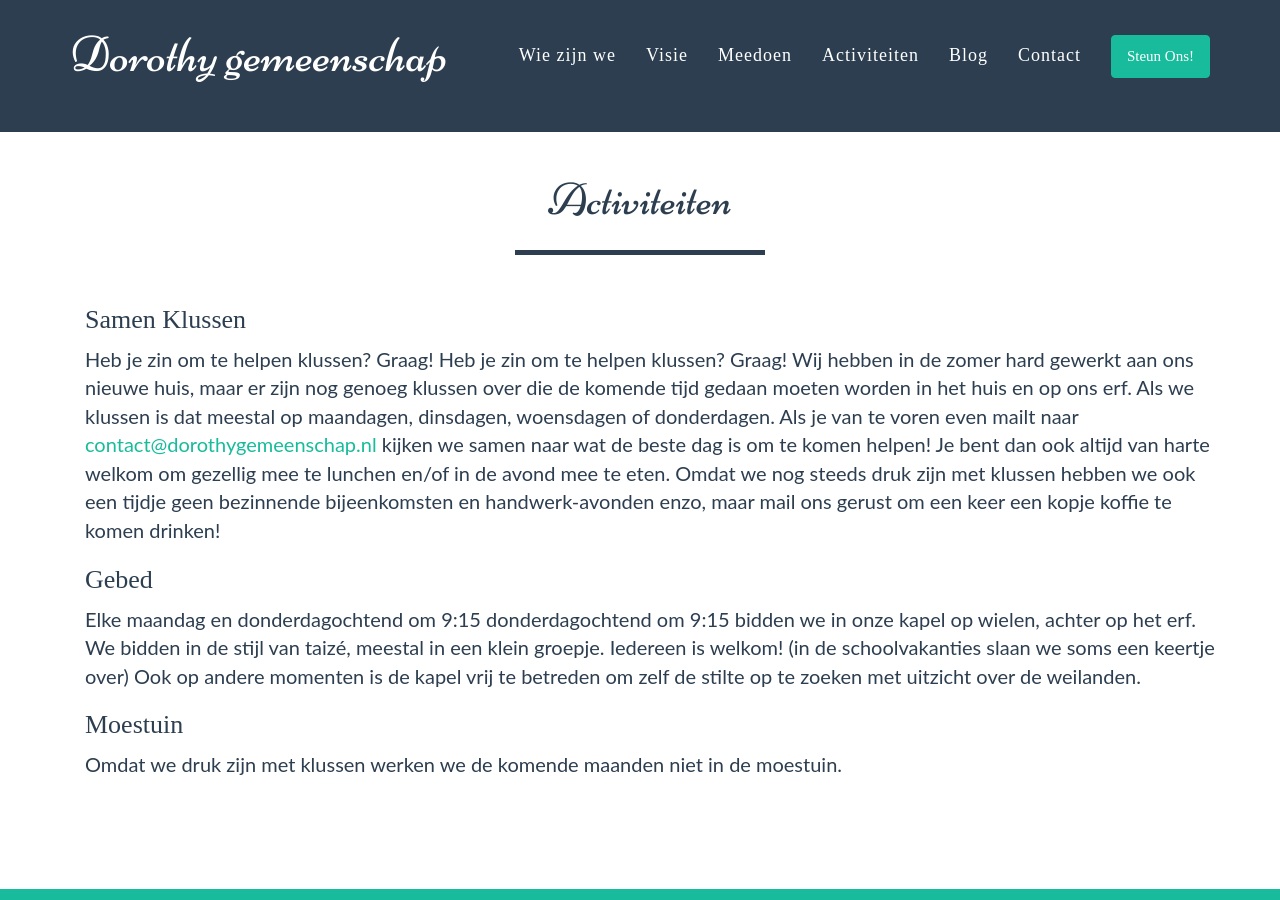
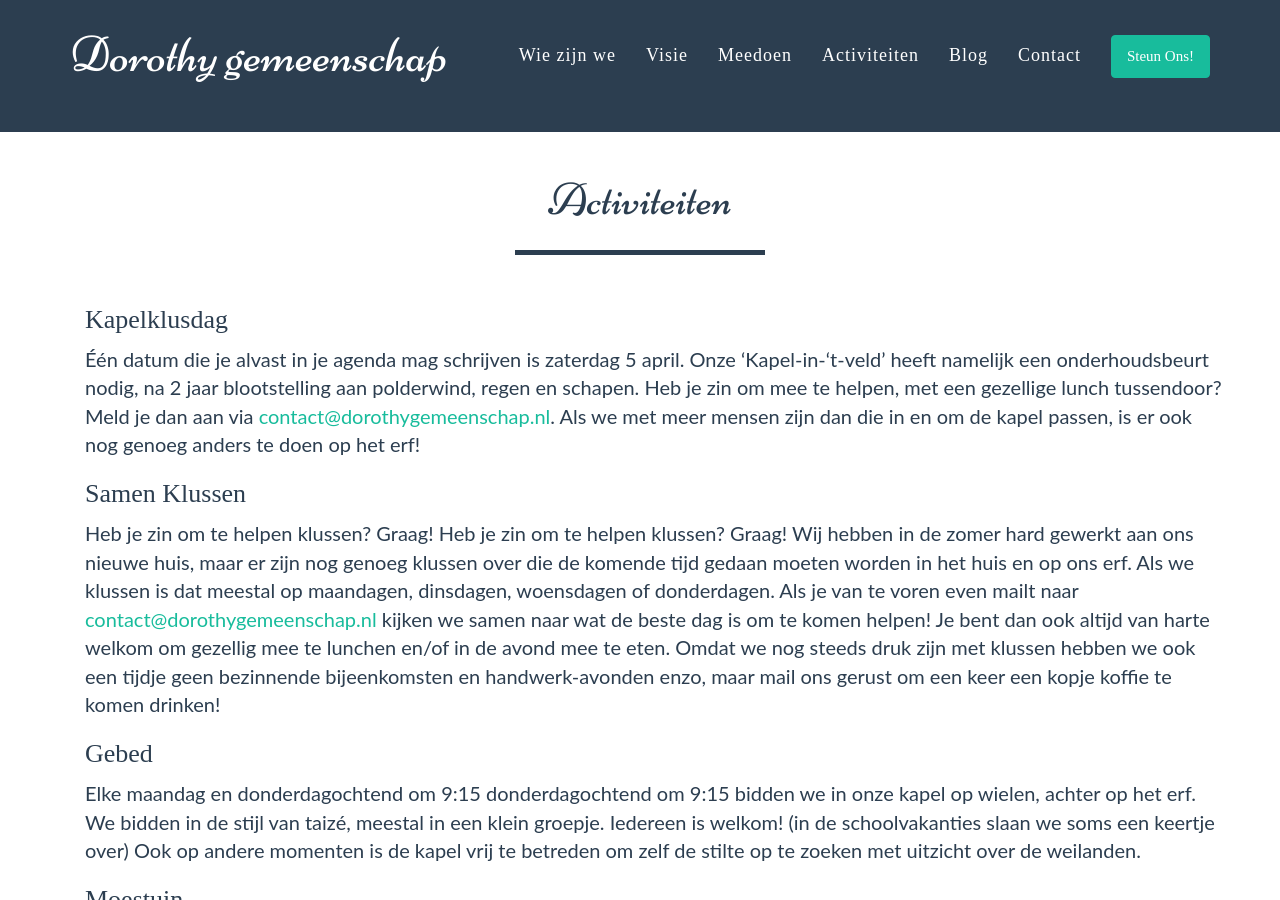
Before and after one commit to dorothygemeenschap/dorothygemeenschap.github.io, a Jekyll site: the page built from activiteiten.html, in a window 1280 px wide and 900 px high. Built offline with Jekyll 4.4.1, drawn with Linux system fonts in a browser that asks for light colours; some web fonts are replaced.

Commit message:
Update activiteiten.html

```diff
--- a/activiteiten.html
+++ b/activiteiten.html
@@ -5,6 +5,16 @@ title: Activiteiten
 <div class="container">
    <div class="row">
       <div class="col-lg-12">
+
+<h3>Kapelklusdag</h3>
+<p>
+Één datum die je alvast in je agenda mag schrijven is zaterdag 5 april.
+Onze ‘Kapel-in-‘t-veld’ heeft namelijk een onderhoudsbeurt nodig,
+na 2 jaar blootstelling aan polderwind, regen en schapen. Heb je zin om mee te helpen,
+met een gezellige lunch tussendoor? Meld je dan aan via <a href="mailto:contact@dorothygemeenschap.nl">contact@dorothygemeenschap.nl</a>.
+Als we met meer mensen zijn dan die in en om de kapel passen, is er ook nog genoeg anders te
+doen op het erf!
+</p>
 
 <h3>Samen Klussen</h3>
 <p>
```
